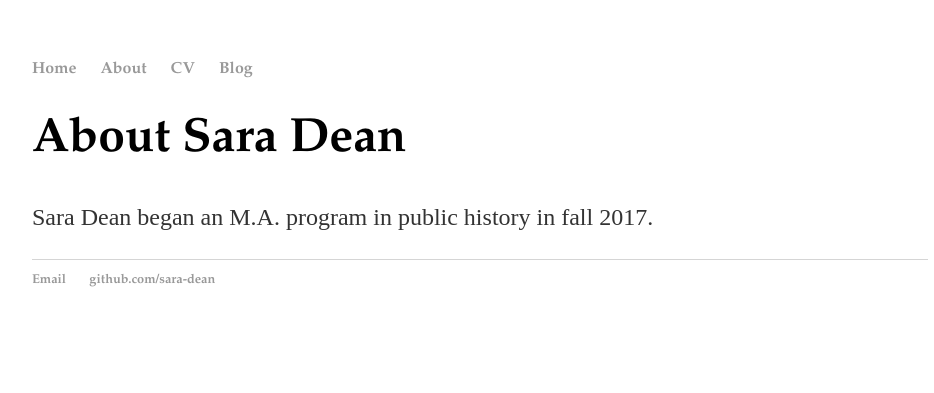
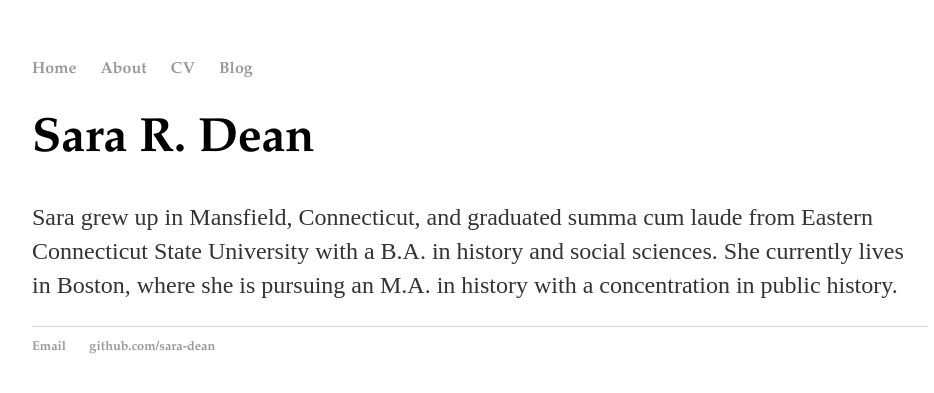
Before and after one commit to sara-dean/sara-dean.github.io, a Jekyll site: the page built from about.html, in a window 1280 px wide. Shown: the top 393 px of the page, without its empty margins (160-1094 px from the left). Built offline with Jekyll 4.4.1, drawn with Linux system fonts in a browser that asks for light colours.

Commit message:
Update about.html

```diff
--- a/about.html
+++ b/about.html
@@ -3,6 +3,6 @@ layout: default
 title: About
 ---
 <div class="blurb">
-	<h1>About Sara Dean</h1>
-	<p>Sara Dean began an M.A. program in public history in fall 2017.</p>
+	<h1>Sara R. Dean</h1>
+	<p>Sara grew up in Mansfield, Connecticut, and graduated summa cum laude from Eastern Connecticut State University with a B.A. in history and social sciences. She currently lives in Boston, where she is pursuing an M.A. in history with a concentration in public history.</p>
 </div><!-- /.blurb -->
```
